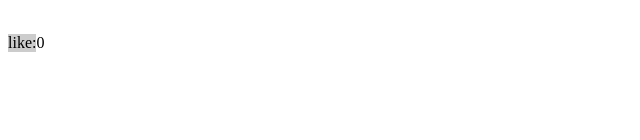
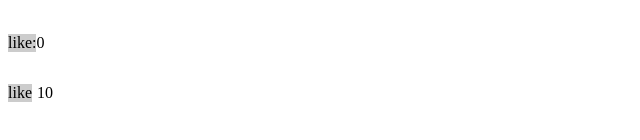
Before and after one commit to omarkarake/angular-mosh, an Angular app: page / in a window 1280 px wide. Shown: the part 164-304 px from the top of the page, without its empty margins (0-640 px from the left). Built offline with nearby package versions, Linux system fonts and the light colour scheme.

Commit message:
assignment by mosh on the like implementation

```diff
--- a/src/app/app.component.html
+++ b/src/app/app.component.html
@@ -15,6 +15,11 @@
   (likeChangedLog)="onLikeChange($event)"
 ></app-assignment-like>
 
+<app-like
+  [likeCount]="tweet.likedCount"
+  [isLiked]="tweet.isLiked"
+></app-like>
+
 <!-- <app-course />
 <h1>{{ authors.length }} Authors</h1>
 <ul>
--- a/src/app/app.component.ts
+++ b/src/app/app.component.ts
@@ -2,7 +2,11 @@ import { Component } from '@angular/core';
 import { AuthorService } from './services/author.service';
 import { favoriteChangeEventArgs } from './favorite/favorite.component';
 import { liked } from './assignment-like/assignment-like.component';
-
+interface tweet {
+  body: string;
+  isLiked: boolean;
+  likedCount: number;
+}
 @Component({
   selector: 'app-root',
   templateUrl: './app.component.html',
@@ -12,6 +16,12 @@ export class AppComponent {
   post = {
     title: 'title',
     isFavorite: true,
+  };
+
+  tweet: tweet = {
+    body: 'this is body of the tweet...',
+    isLiked: false,
+    likedCount: 10,
   };
   title = 'angular-lecture';
   authors;
--- a/src/app/app.module.ts
+++ b/src/app/app.module.ts
@@ -12,9 +12,10 @@ import { AuthorService } from './services/author.service';
 import { FavoriteComponent } from './favorite/favorite.component';
 import { PanelComponent } from './panel/panel.component';
 import { AssignmentLikeComponent } from './assignment-like/assignment-like.component';
+import { LikeComponent } from './like/like.component';
 
 @NgModule({
-  declarations: [AppComponent, CourseComponent, FavoriteComponent, PanelComponent, AssignmentLikeComponent],
+  declarations: [AppComponent, CourseComponent, FavoriteComponent, PanelComponent, AssignmentLikeComponent, LikeComponent],
   imports: [BrowserModule, AppRoutingModule],
   providers: [provideClientHydration(), CourseService, AuthorService],
   bootstrap: [AppComponent],
--- /dev/null
+++ b/src/app/like/like.component.css
@@ -0,0 +1,16 @@
+.like {
+  display: flex;
+  gap: 5px;
+}
+
+.initial-style {
+  cursor: pointer;
+}
+
+.liked {
+  background-color: deeppink;
+}
+
+.disliked {
+  background-color: #ccc;
+}
--- /dev/null
+++ b/src/app/like/like.component.html
@@ -0,0 +1,4 @@
+<div class="like">
+  <p class="initial-style" (click)="onlikeChange()" [ngClass]="isLiked ? 'liked' : 'disliked'">like</p>
+  <p>{{ likedCount }}</p>
+</div>
--- /dev/null
+++ b/src/app/like/like.component.ts
@@ -0,0 +1,15 @@
+import { Component, Input } from '@angular/core';
+
+@Component({
+  selector: 'app-like',
+  templateUrl: './like.component.html',
+  styleUrl: './like.component.css',
+})
+export class LikeComponent {
+  @Input('likeCount') likedCount: number = 0;
+  @Input('isLiked') isLiked: boolean = true;
+  onlikeChange() {
+    this.isLiked = !this.isLiked;
+    this.isLiked ? this.likedCount++ : this.likedCount--;
+  }
+}
```
Also changed, not shown: 1 other file (tests, documents, lock files or other folders).
